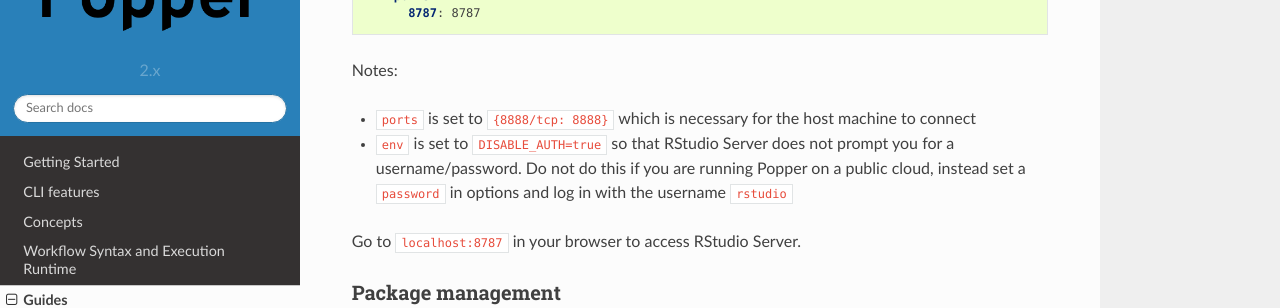
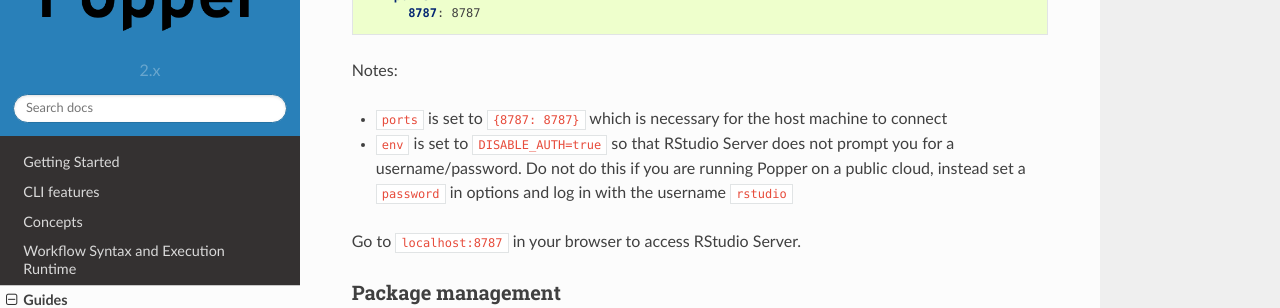
Before and after one commit to getpopper/popper, a Sphinx documentation site: the page built from docs/sections/guides.md, in a window 1280 px wide and 900 px high, scrolled down 14195 px. Shown: the part 183-491 px from the top of the window. Built offline with Sphinx 7.4.7 and the Read the Docs theme 2.0.0, drawn with Linux system fonts in a browser that asks for light colours.

Commit message:
Begin guide for RStudio Add motivating paragraph, example context and use of RStudio Server

````diff
--- a/docs/sections/guides.md
+++ b/docs/sections/guides.md
@@ -747,7 +747,7 @@
       8787: 8787
 ```
 Notes:
-- `ports` is set to `{8888/tcp: 8888}` which is necessary for the host machine to connect
+- `ports` is set to `{8787: 8787}` which is necessary for the host machine to connect
 - `env` is set to `DISABLE_AUTH=true` so that RStudio Server does not prompt you for
 a username/password. Do not do this if you are running Popper on a public cloud,
 instead set a `password` in options and log in with the username `rstudio`
````
